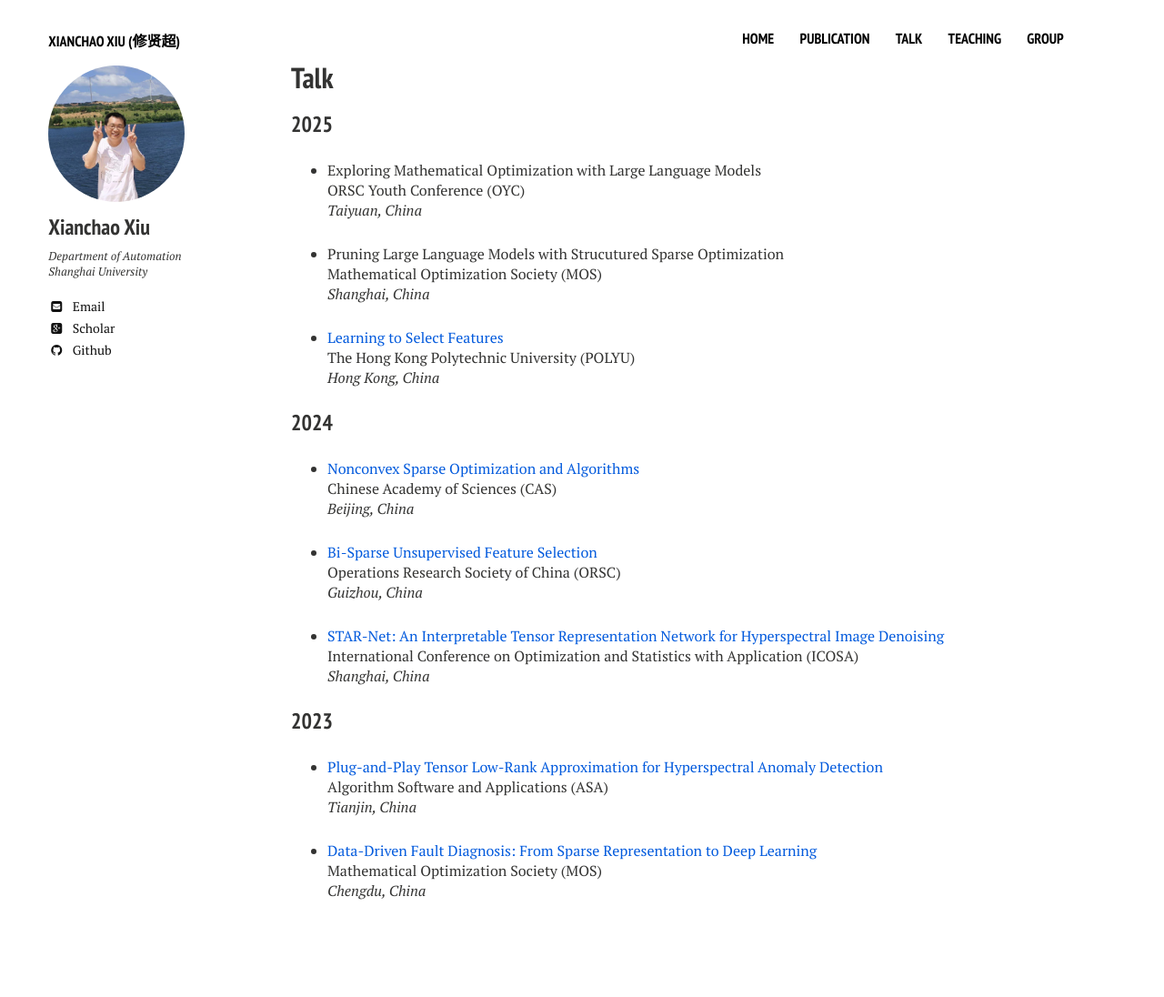
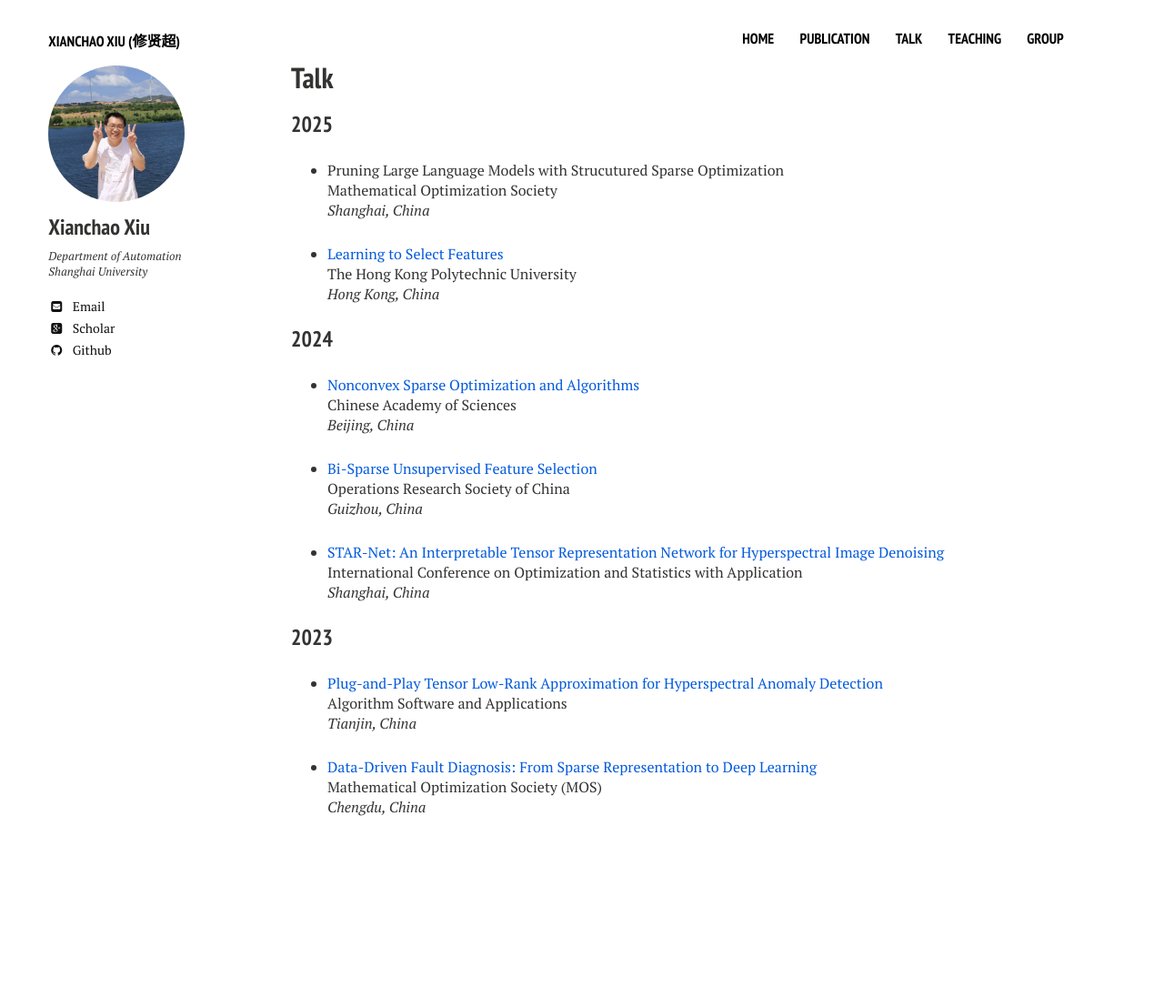
Before and after one commit to xianchaoxiu/xianchaoxiu.github.io, a Jekyll site: the page built from talk/index.md, in a window 1280 px wide. Shown: the whole page at 91% size. Built offline with Jekyll 4.4.1, drawn with Linux system fonts in a browser that asks for light colours; nearby versions of some CDN libraries; after the commit the page ends 1004 px from its top, so only the background shows below that.

Commit message:
Update index.md

```diff
--- a/talk/index.md
+++ b/talk/index.md
@@ -11,33 +11,28 @@ share: false
 
 ### 2025
 
-* Exploring Mathematical Optimization with Large Language Models <br>
-ORSC Youth Conference (OYC)<br>
-<i>Taiyuan, China</i><br>
-
-
 * Pruning Large Language Models with Strucutured Sparse Optimization<br>
-Mathematical Optimization Society (MOS)<br>
+Mathematical Optimization Society <br>
 <i>Shanghai, China</i><br>
 
 
 * <a href="../talk/2025-POLYU.pdf" class="textlink" target="_blank"> Learning to Select Features </a> <br>
-The Hong Kong Polytechnic University (POLYU)<br>
+The Hong Kong Polytechnic University <br>
 <i>Hong Kong, China</i><br>
 
 
 ### 2024
 
 * <a href="../talk/2024-CAS.pdf" class="textlink" target="_blank"> Nonconvex Sparse Optimization and Algorithms</a> <br>
-Chinese Academy of Sciences  (CAS)<br>
+Chinese Academy of Sciences <br>
 <i>Beijing, China</i><br>
 
 * <a href="../talk/2024-ORSC.pdf" class="textlink" target="_blank"> Bi-Sparse Unsupervised Feature Selection </a> <br>
-Operations Research Society of China (ORSC)<br>
+Operations Research Society of China <br>
 <i>Guizhou, China</i><br>
 
 * <a href="../talk/2024-ICOSA.pdf" class="textlink" target="_blank"> STAR-Net: An Interpretable Tensor Representation Network for Hyperspectral Image Denoising </a> <br>
-International Conference on Optimization and Statistics with Application  (ICOSA)<br>
+International Conference on Optimization and Statistics with Application <br>
 <i>Shanghai, China</i><br>
 
 
@@ -45,7 +40,7 @@ International Conference on Optimization and Statistics with Application  (ICOSA
 ### 2023
 
 * <a href="../talk/2023-ASA.pdf" class="textlink" target="_blank"> Plug-and-Play Tensor Low-Rank Approximation for Hyperspectral Anomaly Detection </a> <br>
-Algorithm Software and Applications (ASA) <br>
+Algorithm Software and Applications <br>
 <i>Tianjin, China</i><br>
 
 
```
